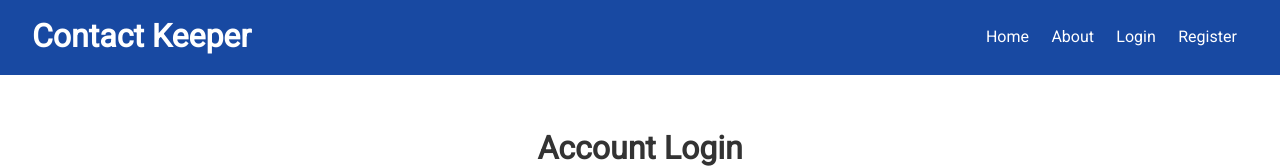
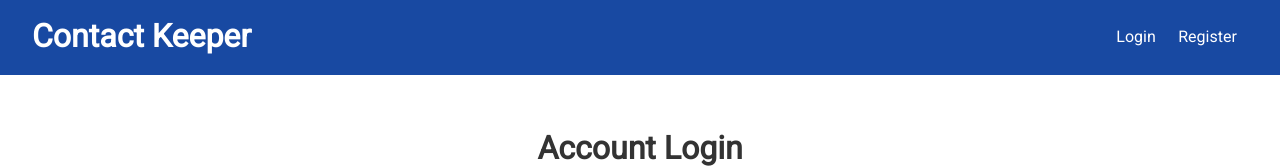
Before and after one commit to AkshatSaraswat03/Contact-Keeper-App, a React (Create React App) app in the folder client/: page /login in a window 1280 px wide. Shown: the top 168 px of the page. Built offline with nearby package versions, Linux system fonts and the light colour scheme.

Commit message:
Login redirect

```diff
--- a/client/src/App.js
+++ b/client/src/App.js
@@ -6,6 +6,7 @@ import Home from './components/pages/Home'
 import About from './components/pages/About'
 import Register from './components/auth/Register'
 import Login from './components/auth/Login'
+import PrivateRoute from './components/PrivateRoute'
 
 import AlertState from './context/alert/AlertState'
 import AuthState from './context/auth/AuthState'
@@ -30,7 +31,7 @@ function App() {
                 <Alert />
                 <Route exact path="/register" component={Register} />
                 <Route exact path="/login" component={Login} />
-                <Route exact path="/" component={Home} />
+                <PrivateRoute exact path="/" component={Home} />
                 <Route exact path="/about" component={About} />
               </div>
             </>
--- a/client/src/components/Navbar.js
+++ b/client/src/components/Navbar.js
@@ -1,25 +1,44 @@
-import React from 'react'
+import React, {useContext} from 'react'
 import {Link} from 'react-router-dom'
+import AuthContext from '../context/auth/authContext'
 
 const Navbar = ({title}) => {
+  const authContext = useContext(AuthContext)
+
+  const { isAuthenticated, logout, user} = authContext
+
+  const onLogout = () => {
+    logout()
+  }
+
+
+  const authLinks = (
+    <>
+      <li>Hello { user && user.name}</li>
+      <li>
+        <a href="#" onClick={onLogout}>Logout</a>
+      </li>
+    </>
+  )
+
+  const guestLinks = (
+    <>
+      <li>
+        <Link to="/login">Login</Link>
+      </li>
+      <li>
+        <Link to="/register">Register</Link>
+      </li>
+    </>
+  )
+
   return (
     <div className="navbar bg-primary">
       <h1>
         {title}
       </h1>
       <ul>
-        <li>
-          <Link to="/">Home</Link>
-        </li>
-        <li>
-          <Link to="/about">About</Link>
-        </li>
-        <li>
-          <Link to="/login">Login</Link>
-        </li>
-        <li>
-          <Link to="/register">Register</Link>
-        </li>
+        {isAuthenticated ? authLinks : guestLinks}
       </ul>
     </div>
   )
--- /dev/null
+++ b/client/src/components/PrivateRoute.js
@@ -0,0 +1,15 @@
+import React, {useContext} from 'react'
+import {Route, Redirect} from 'react-router-dom'
+import AuthContext from '../context/auth/authContext'
+
+const PrivateRoute = ({component: Component, ...rest}) => {
+  const authContext = useContext(AuthContext)
+  const {isAuthenticated} = authContext
+  return (
+    <Route {...rest} render = { props => !isAuthenticated ?
+    (<Redirect to='/login' />) : (<Component {...props} />)} />
+
+  )
+}
+
+export default PrivateRoute
--- a/client/src/components/auth/Login.js
+++ b/client/src/components/auth/Login.js
@@ -18,7 +18,7 @@ const Login = (props) => {
     }
 
 
-    if(error === 'Invalid credentials'){
+    if(error === 'invalid password'){
       setAlert(error, 'danger')
       clearErrors()
     }
--- a/client/src/context/auth/AuthState.js
+++ b/client/src/context/auth/AuthState.js
@@ -47,7 +47,7 @@ const AuthState = props => {
     //creating application/json header fr post request
     const config = {
       headers: {
-        'Content-type': 'application/json'
+        'Content-Type': 'application/json'
       }
     }
 
@@ -69,7 +69,7 @@ const AuthState = props => {
     //creating application/json header fr post request
     const config = {
       headers: {
-        'Content-type': 'application/json'
+        'Content-Type': 'application/json'
       }
     }
 
@@ -86,6 +86,7 @@ const AuthState = props => {
   }
 
   //Logout
+  const logout = ()=> dispatch({type: LOGOUT})
 
   //Clear Errors
   const clearErrors = () => dispatch({type: CLEAR_ERRORS})
@@ -100,7 +101,8 @@ const AuthState = props => {
     register,
     clearErrors,
     loadUser,
-    login
+    login,
+    logout
 
   }}>
   {props.children}
--- a/client/src/context/auth/authReducer.js
+++ b/client/src/context/auth/authReducer.js
@@ -29,6 +29,7 @@ export default (state, action) => {
     case REGISTER_FAIL:
     case LOGIN_FAIL:
     case AUTH_ERROR:
+    case LOGOUT:
       localStorage.removeItem('token')
       return {
         ...state,
```
